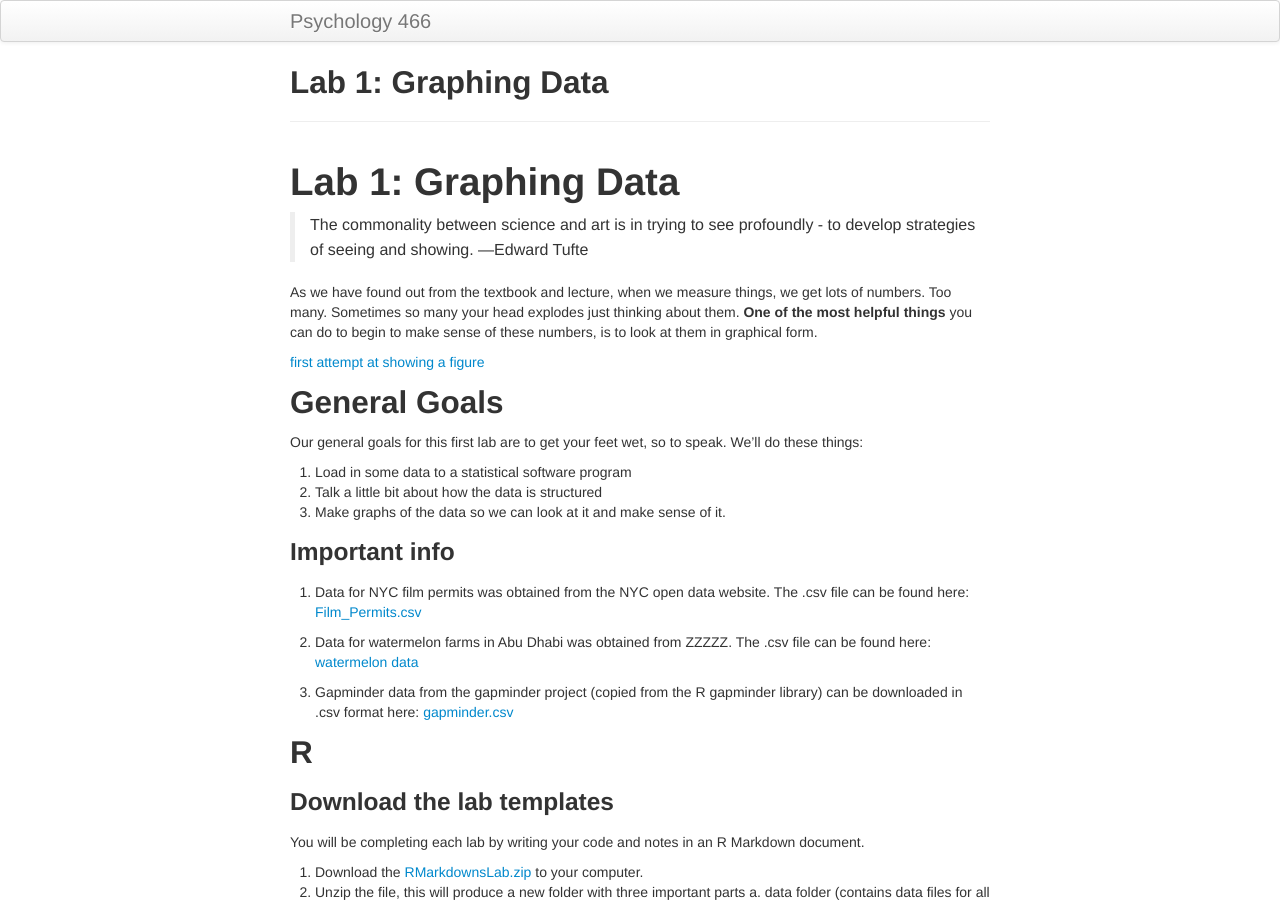
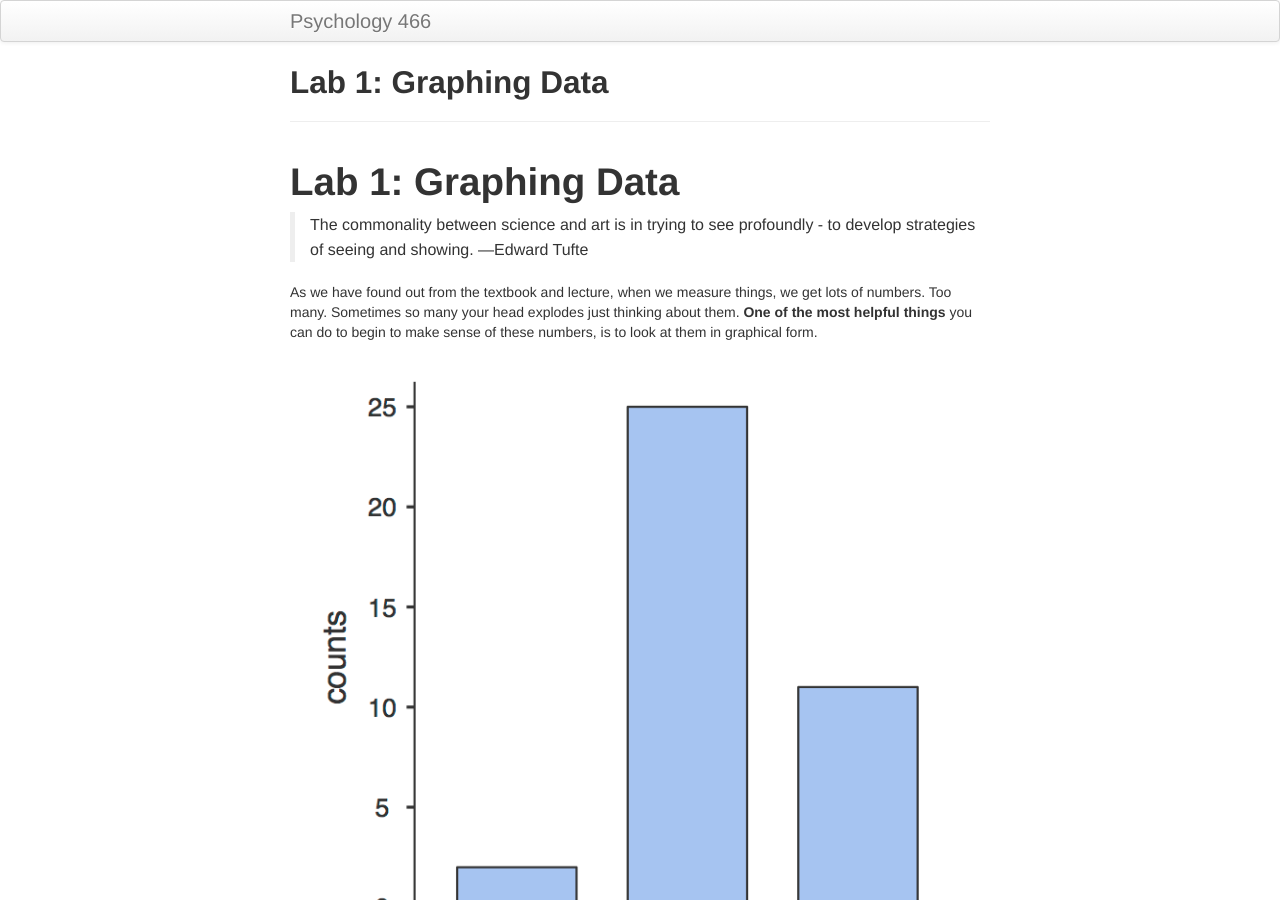
Before and after one commit to SourCherries/psy-466, a Jekyll site: the page built from pages/lab1_visualization.md, in a window 1280 px wide and 900 px high. Built offline with Jekyll 4.4.1, drawn with Linux system fonts in a browser that asks for light colours; our own code applies the rules of GitHub Pages for plain Markdown files.

Commit message:
correct syntax for displayed image in lab1...md

```diff
--- a/pages/lab1_visualization.md
+++ b/pages/lab1_visualization.md
@@ -5,7 +5,7 @@
 
 As we have found out from the textbook and lecture, when we measure things, we get lots of numbers. Too many. Sometimes so many your head explodes just thinking about them. **One of the most helpful things** you can do to begin to make sense of these numbers, is to look at them in graphical form.
 
-[first attempt at showing a figure](/psy-466/assets/watermelons_hist_explore.pdf)
+![first attempt at showing a figure](/psy-466/assets/watermelons_hist_explore.png)
 
 ## General Goals
 
```
